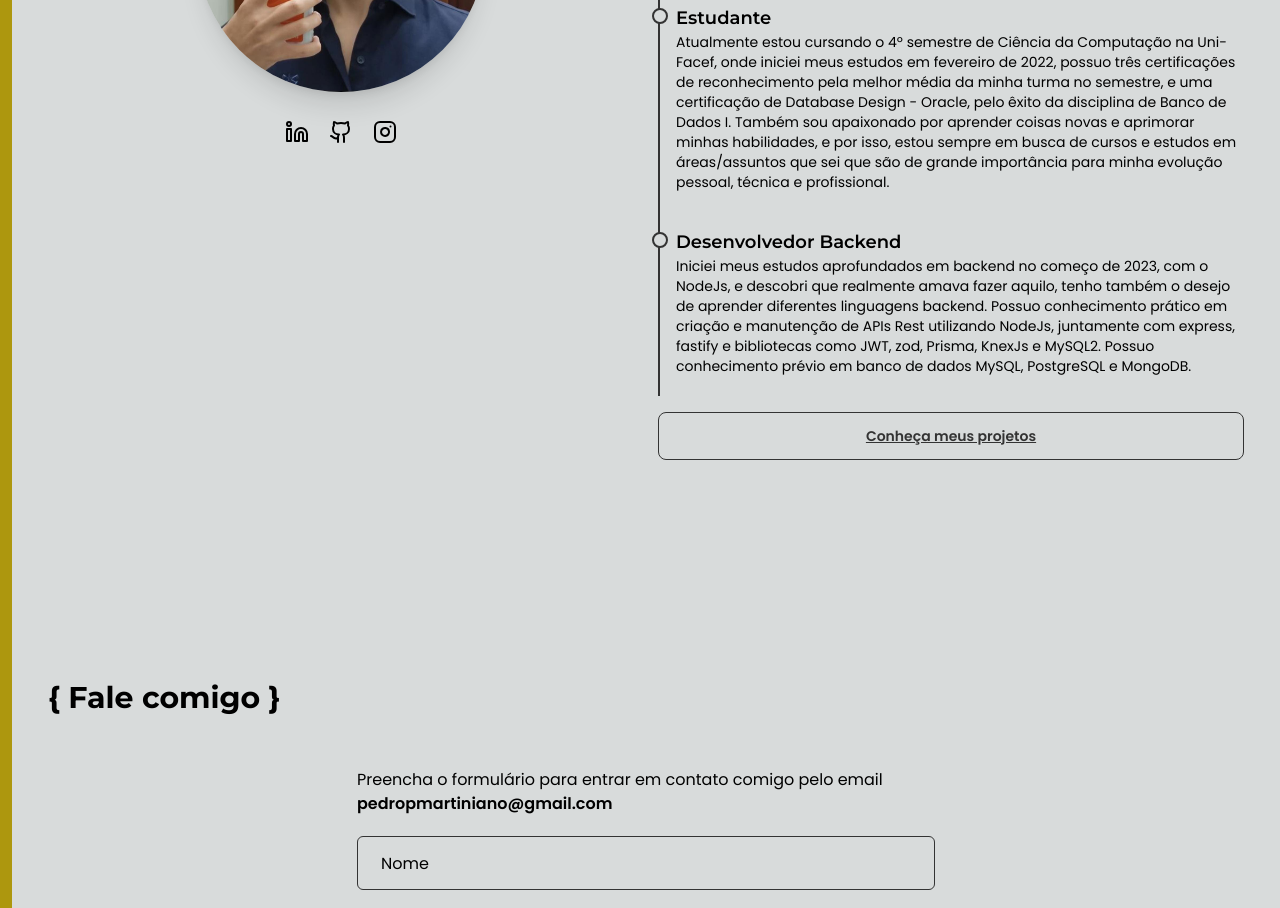
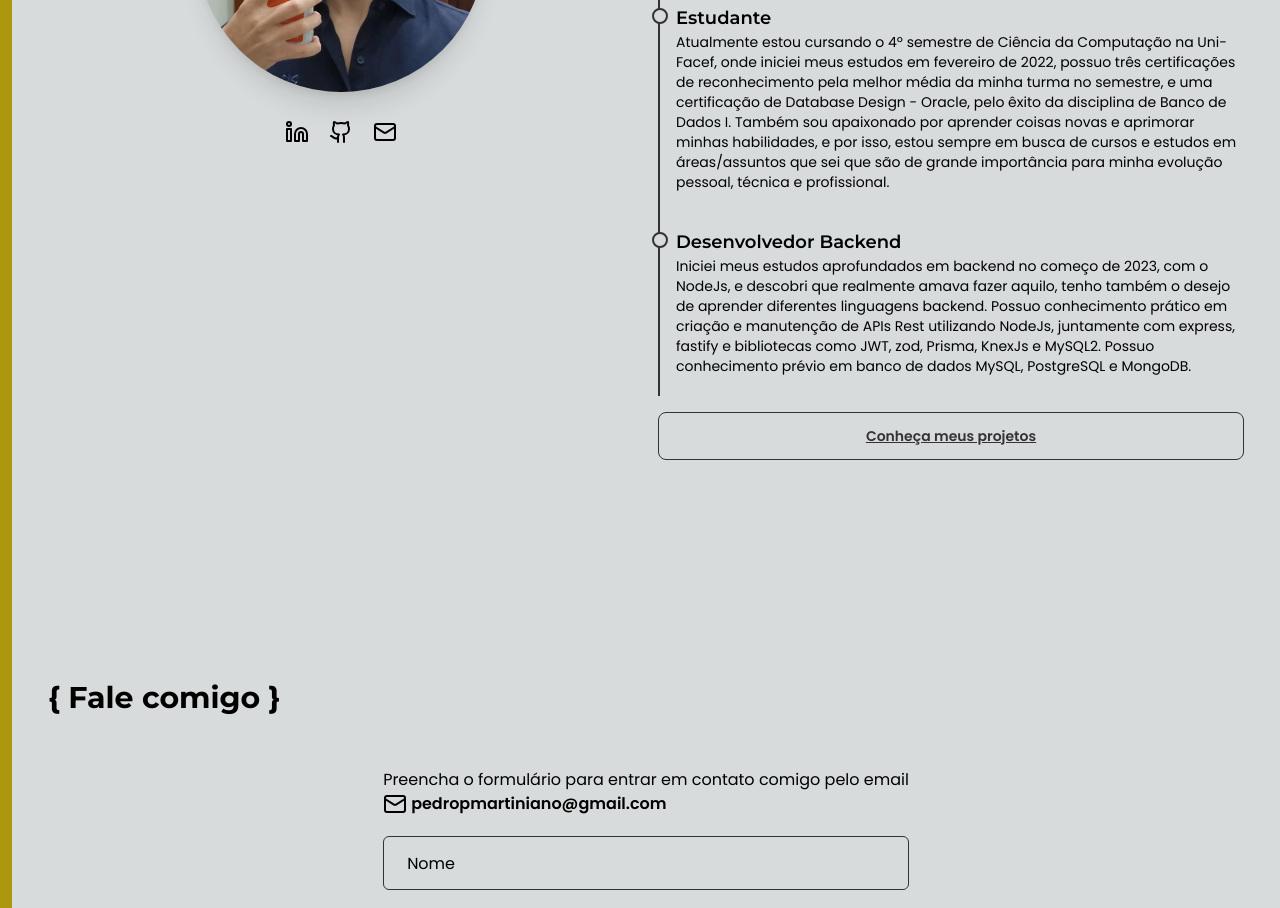
Before and after one commit to PedroMartiniano/portfolio, a Next.js app: page / in a window 1280 px wide. Shown: the part 1180-2088 px from the top of the page. Built offline with nearby package versions, Linux system fonts and the light colour scheme.

Commit message:
update email

```diff
--- a/src/Components/Home/AboutMe/index.tsx
+++ b/src/Components/Home/AboutMe/index.tsx
@@ -27,9 +27,9 @@ export function AboutMe() {
                             </Button>
                         </Link>
 
-                        <Link href={'https://www.instagram.com/pedropaulino1/'} passHref={true} target="_blanck">
+                        <Link href={'/#contact'} passHref={true}>
                             <Button variant="ghost" className="w-13 h-13 cursor-pointer rounded-full">
-                                <Instagram />
+                                <Mail />
                             </Button>
                         </Link>
                     </div>
--- a/src/Components/Home/Contact/ContactContent.tsx
+++ b/src/Components/Home/Contact/ContactContent.tsx
@@ -7,6 +7,7 @@ import { Button } from "@/Components/Button";
 import emailjs from '@emailjs/browser'
 import toast, { Toaster } from "react-hot-toast";
 import { useLoading } from "@/Context/LoadingContext";
+import { Mail } from "lucide-react";
 
 export function ContactContent() {
     const [name, setName] = useState('')
@@ -57,7 +58,7 @@ export function ContactContent() {
                 <div className="flex flex-col gap-5 w-full justify-center items-center">
                     <h2>
                         Preencha o formulário para entrar em contato comigo pelo email
-                        {' '} <span className="font-semibold">pedropmartiniano@gmail.com</span>
+                        {' '} <span className="font-semibold w-full flex gap-1"><Mail />pedropmartiniano@gmail.com</span>
                     </h2>
                     <form ref={form} onSubmit={handleSendEmail} id="contact-form" className="flex flex-col gap-5 w-full justify-center items-center">
                         <Input id="name" name="from_name" label='Nome' value={name} onChange={(e: any) => setName(e.target.value)} />
```
